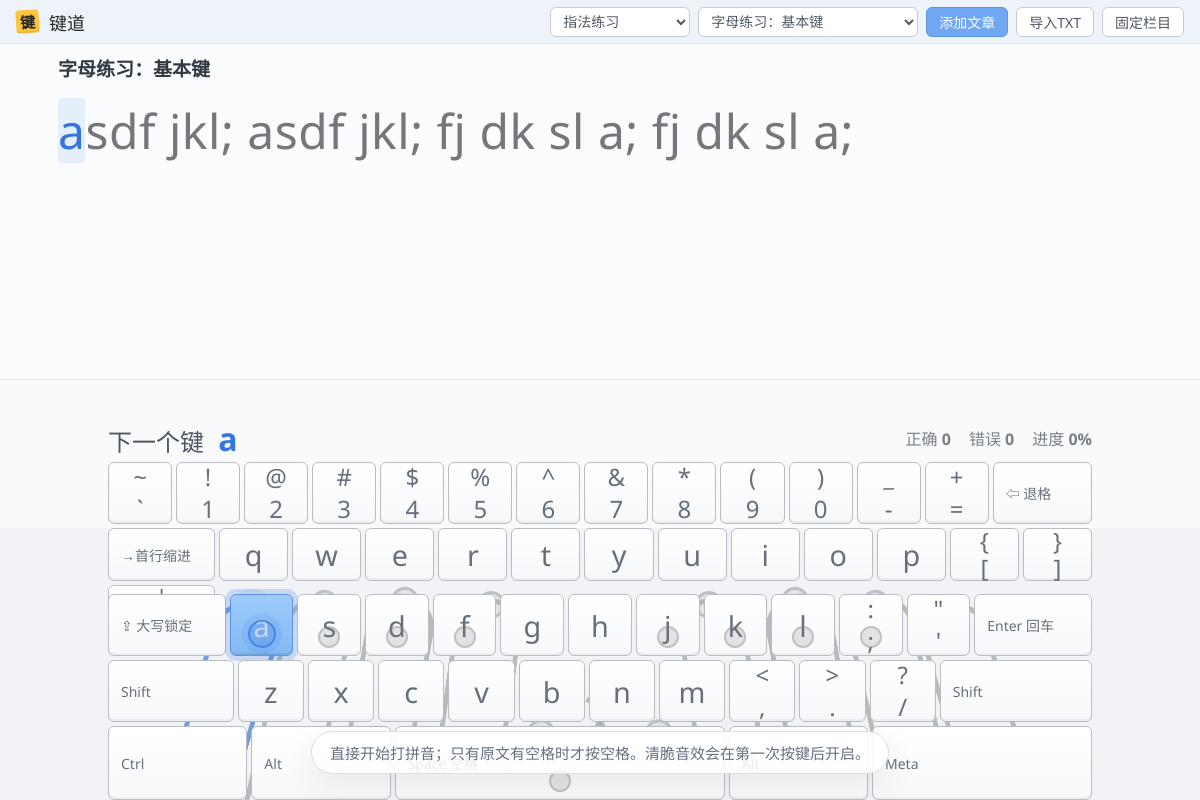
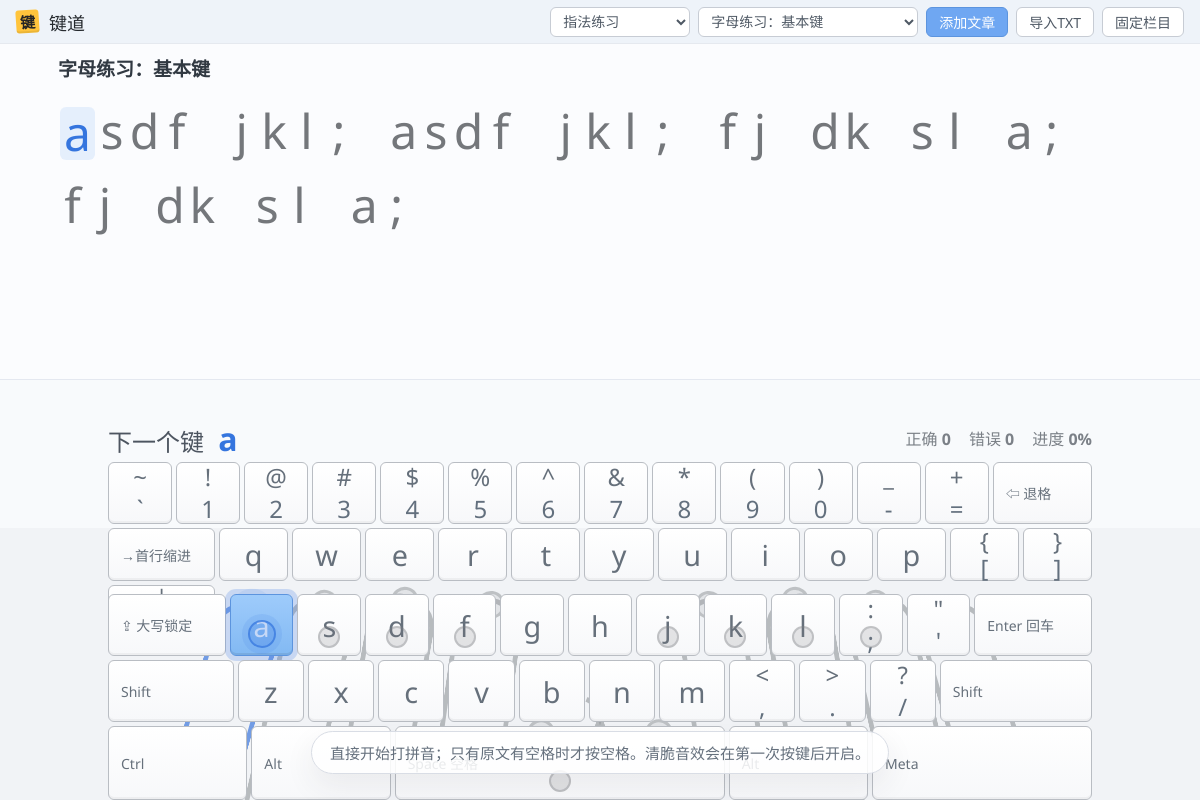
Before and after one commit to jfcws1/-, an Electron app: page typing-hero.html in a window 1200 px wide. Drawn offline with Linux system fonts and the light colour scheme.

Commit message:
Improve fingering text spacing

```diff
--- a/typing-hero.html
+++ b/typing-hero.html
@@ -204,16 +204,31 @@
       letter-spacing: .5px;
       color: #74777b;
       white-space: pre-wrap;
+      font-variant-ligatures: none;
     }
 
     .article-text .typed {
       color: #a8adb4;
     }
 
+    .article-text > span {
+      display: inline-block;
+      min-width: .62em;
+      margin-right: .055em;
+      text-align: center;
+    }
+
     .article-text .current-char {
+      display: inline-grid;
+      place-items: center;
+      min-width: .72em;
+      height: 1.12em;
+      margin: 0 .05em;
       color: #3575de;
       background: rgba(111, 167, 242, .16);
-      border-radius: 4px;
+      border-radius: 6px;
+      line-height: 1;
+      vertical-align: -.05em;
     }
 
     .syllable.done .pinyin,
```
